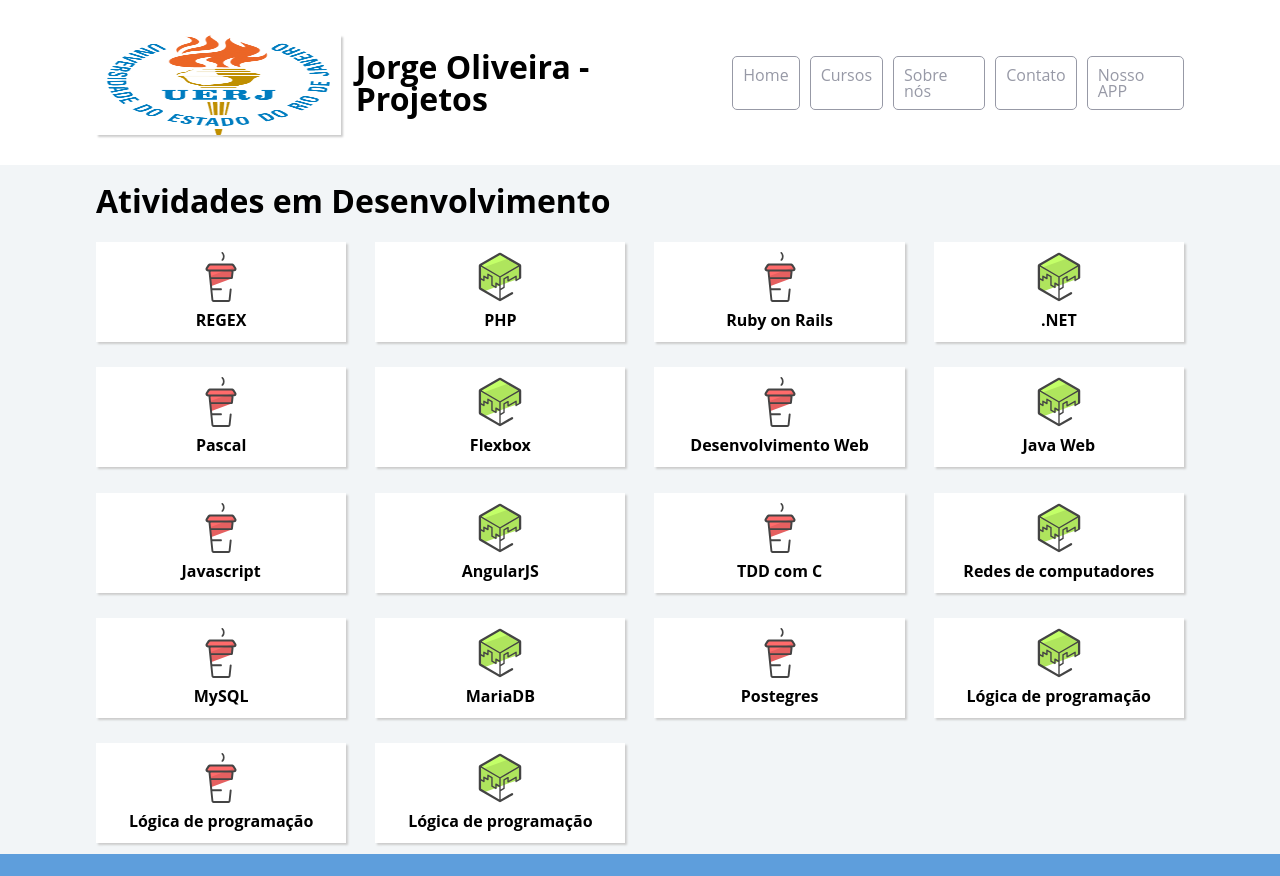
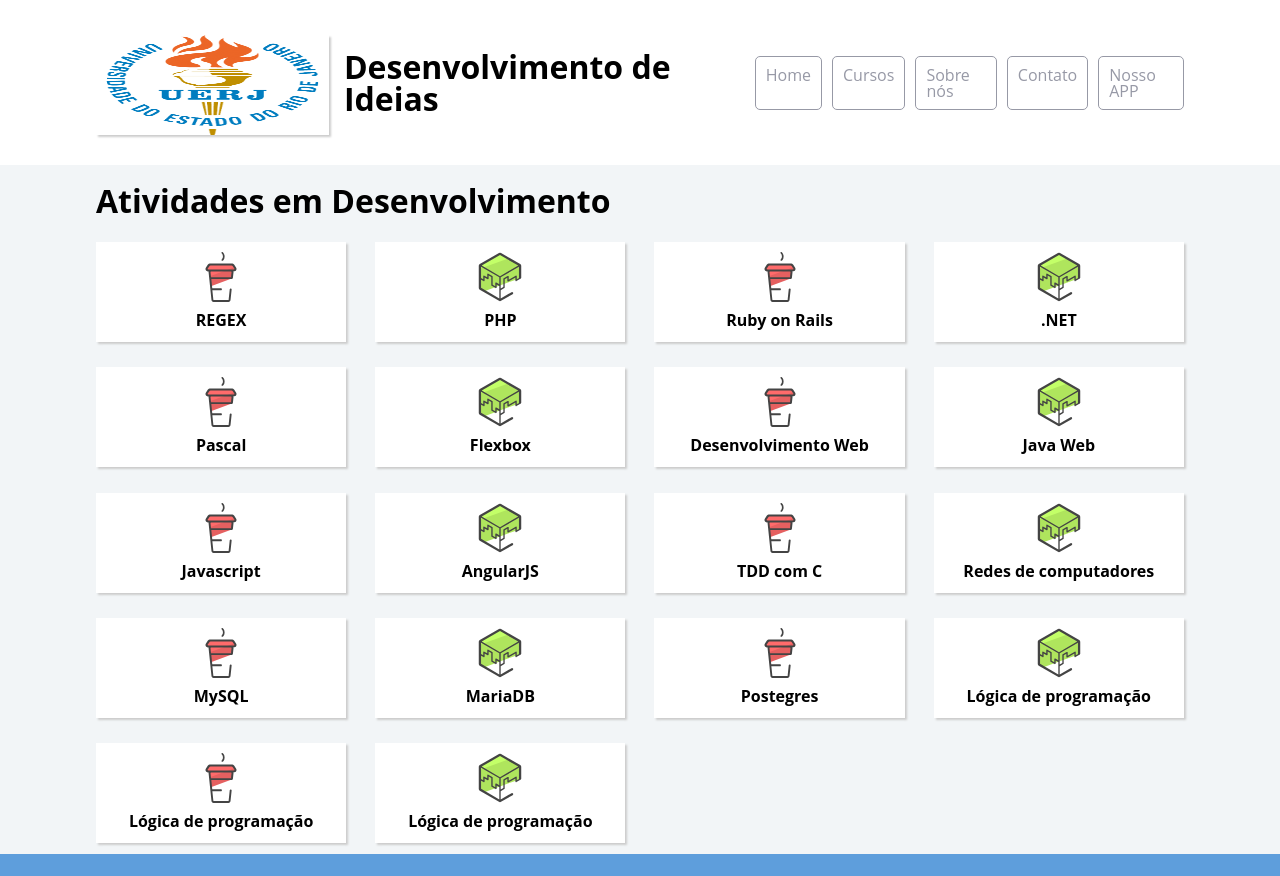
Before and after one commit to jgnunes1/alura, a plain HTML site: page index.html in a window 1280 px wide. Shown: the top 876 px of the page. Drawn offline with Linux system fonts and the light colour scheme; grey boxes are pictures that could not be loaded.

Commit message:
alteração do título da página

```diff
--- a/index.html
+++ b/index.html
@@ -14,7 +14,7 @@
 		<div class="container">
 			<img class="conteudoPrincipal-cursos-link" src="logomarca-uerj.png">
 			<h1 class="cabecalhoPrincipal-titulo">
-				<a href="#"> Jorge Oliveira - Projetos</a>
+				<a href="#">Desenvolvimento de Ideias</a>
 			</h1>
 
 			<nav class="cabecalhoPrincipal-nav">
```
